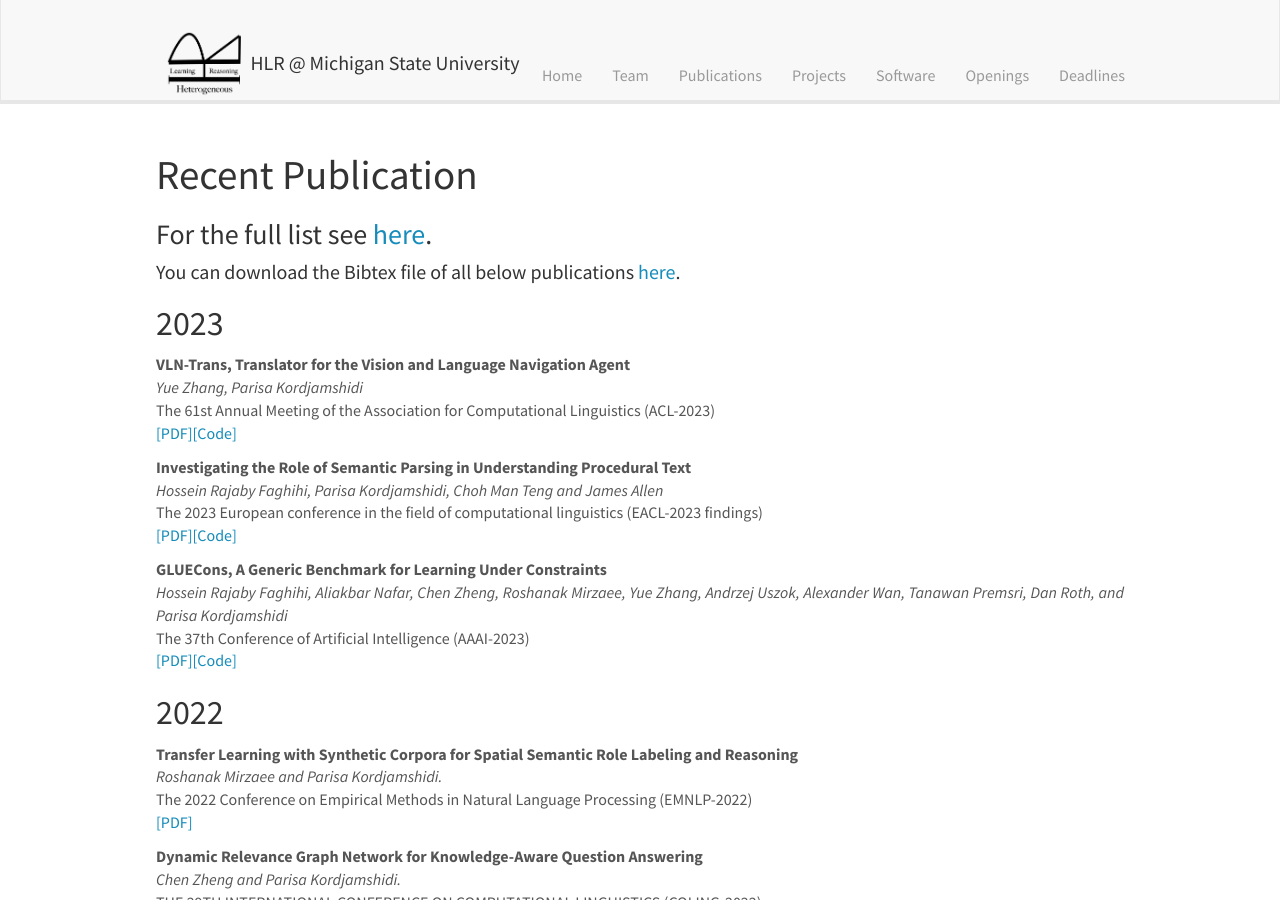
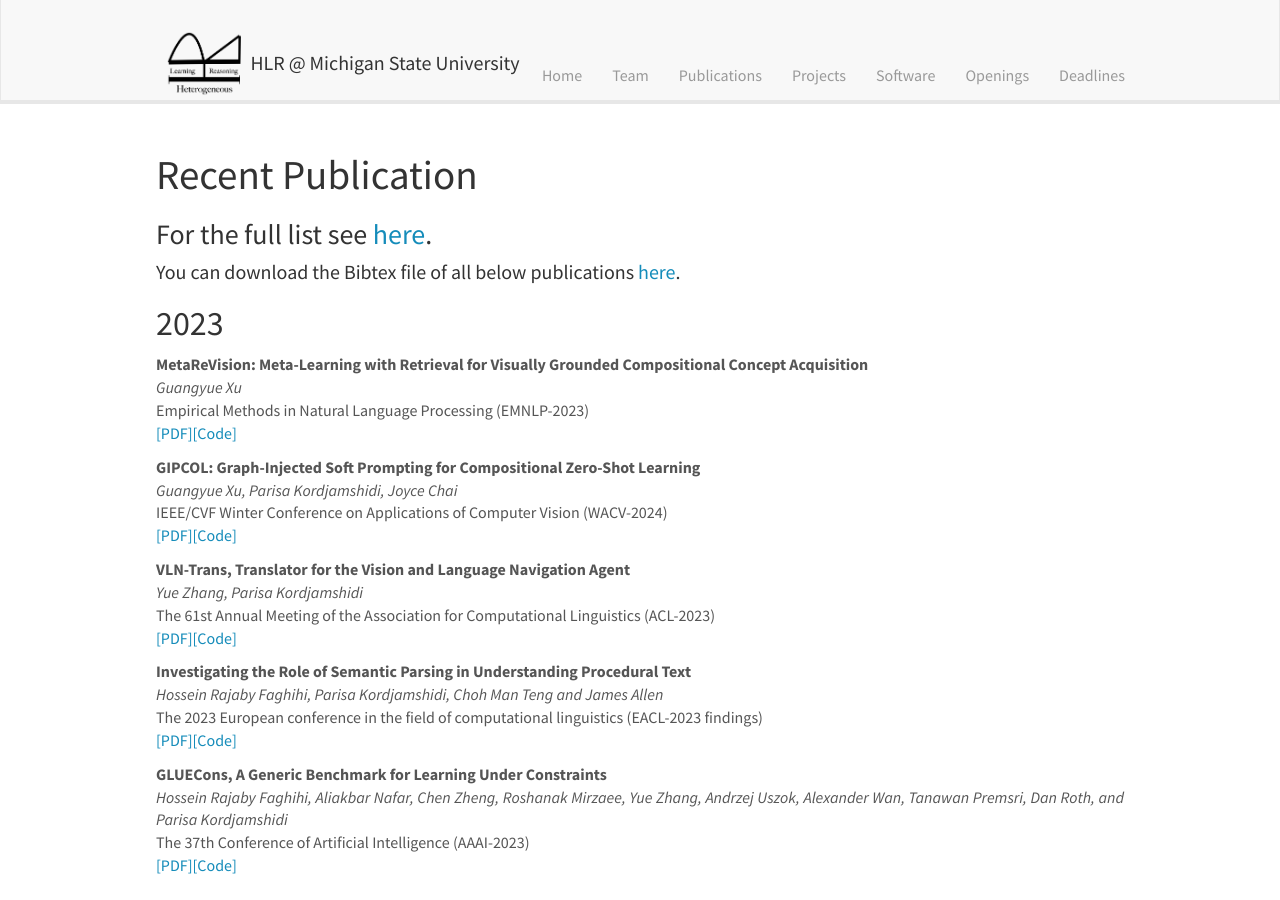
Before and after one commit to HLR/HLR.github.io, a Jekyll site: the page built from _pages/publications.md, in a window 1280 px wide and 900 px high. Built offline with Jekyll 4.4.1, drawn with Linux system fonts in a browser that asks for light colours; nearby versions of some CDN libraries.

Commit message:
publications

```diff
--- a/_data/publist.yml
+++ b/_data/publist.yml
@@ -1,4 +1,26 @@
 #2023
+- title: "MetaReVision: Meta-Learning with Retrieval for Visually Grounded Compositional Concept Acquisition"
+  authors: Guangyue Xu
+  venue: Empirical Methods in Natural Language Processing (EMNLP-2023)
+  year: 2023
+  links:
+    - url:
+      display: PDF
+    - url:
+      display: Code
+
+
+- title: "GIPCOL: Graph-Injected Soft Prompting for Compositional Zero-Shot Learning"
+  authors: Guangyue Xu, Parisa Kordjamshidi, Joyce Chai
+  venue: IEEE/CVF Winter Conference on Applications of Computer Vision (WACV-2024)
+  year: 2023
+  links:
+    - url:
+      display: PDF
+    - url:
+      display: Code
+
+
 - title: "VLN-Trans, Translator for the Vision and Language Navigation Agent"
   authors: Yue Zhang, Parisa Kordjamshidi
   venue: The 61st Annual Meeting of the Association for Computational Linguistics (ACL-2023)
```
